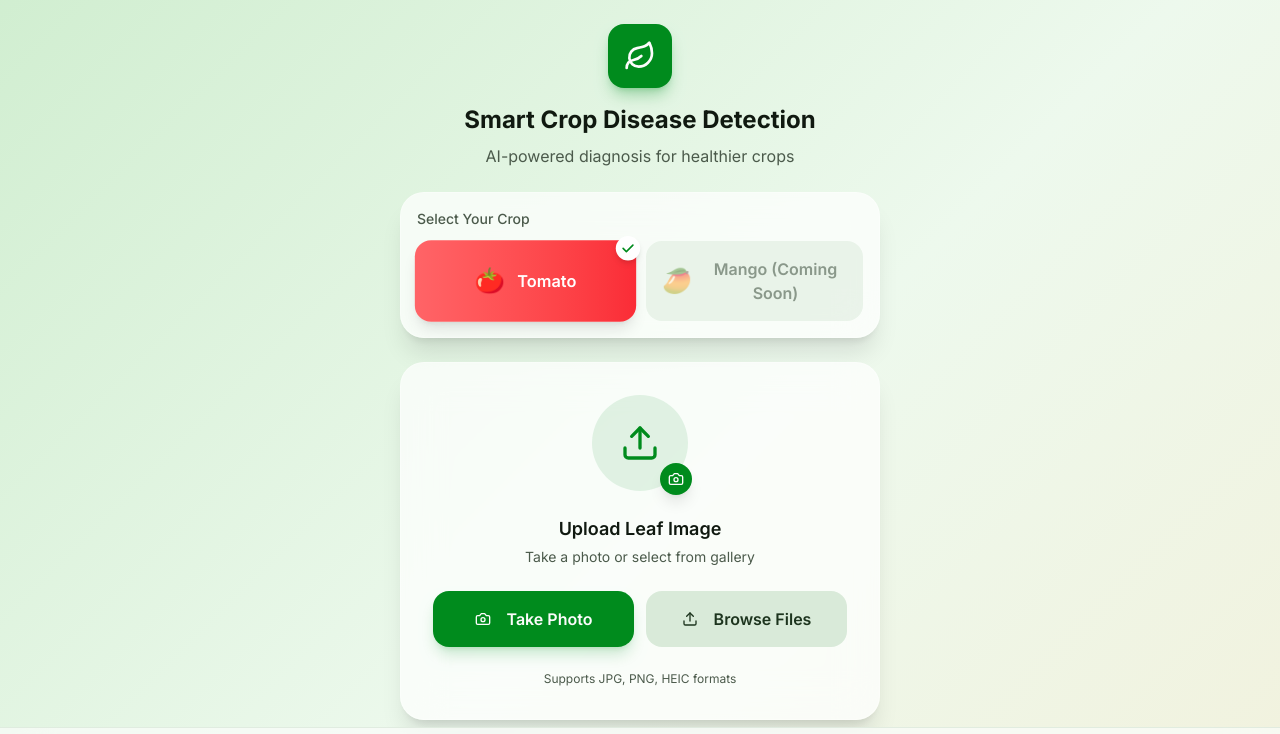
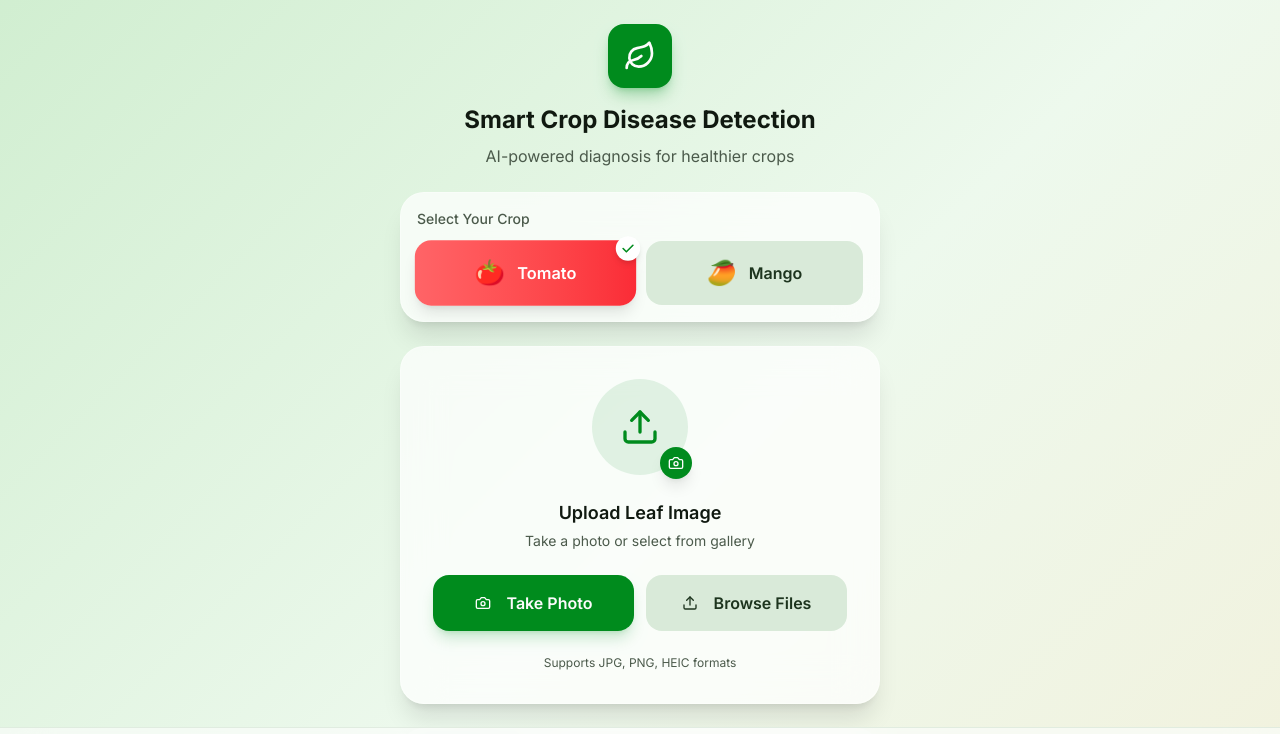
Before and after one commit to hrujulTodankar/v0-smart-crop-disease-detection, a Next.js app: page / in a window 1280 px wide. Shown: the top 734 px of the page. Built offline with nearby package versions, Linux system fonts and the light colour scheme.

Commit message:
Enable Mango model support

```diff
--- a/components/crop-selector.tsx
+++ b/components/crop-selector.tsx
@@ -10,7 +10,7 @@ interface CropSelectorProps {
 
 const crops: { id: CropType; label: string; emoji: string; color: string; disabled?: boolean }[] = [
   { id: 'Tomato', label: 'Tomato', emoji: '🍅', color: 'from-red-400 to-red-500' },
-  { id: 'Mango', label: 'Mango (Coming Soon)', emoji: '🥭', color: 'from-amber-400 to-orange-500', disabled: true },
+  { id: 'Mango', label: 'Mango', emoji: '🥭', color: 'from-amber-400 to-orange-500' },
 ];
 
 export function CropSelector({ selectedCrop, onCropChange }: CropSelectorProps) {
@@ -23,11 +23,9 @@ export function CropSelector({ selectedCrop, onCropChange }: CropSelectorProps)
         {crops.map((crop) => (
           <button
             key={crop.id}
-            onClick={() => !crop.disabled && onCropChange(crop.id)}
-            disabled={crop.disabled}
+            onClick={() => onCropChange(crop.id)}
             className={cn(
               'relative flex items-center justify-center gap-3 rounded-2xl p-4 transition-all duration-300',
-              crop.disabled && 'opacity-50 cursor-not-allowed',
               selectedCrop === crop.id
                 ? `bg-gradient-to-r ${crop.color} text-white shadow-lg scale-[1.02]`
                 : 'bg-secondary text-secondary-foreground hover:bg-accent'
--- a/lib/api.ts
+++ b/lib/api.ts
@@ -6,10 +6,6 @@ export async function predictDisease(
   image: File,
   crop: CropType
 ): Promise<PredictionResult> {
-  if (crop === 'Mango') {
-    throw new Error('Mango disease detection is coming soon. Please select Tomato.');
-  }
-
   try {
     const formData = new FormData();
     formData.append('file', image);
```
